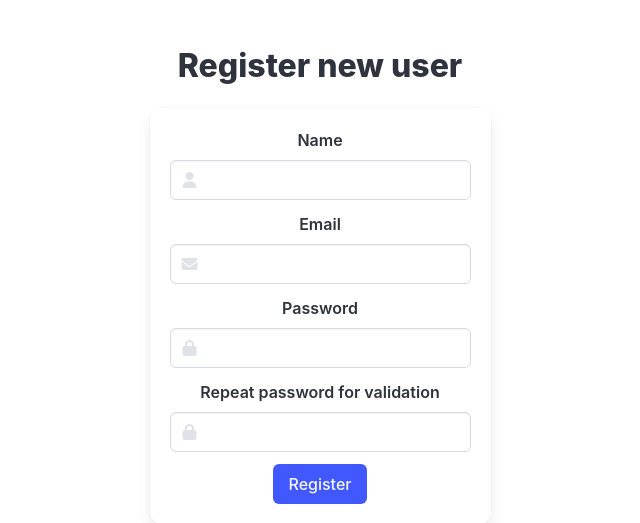
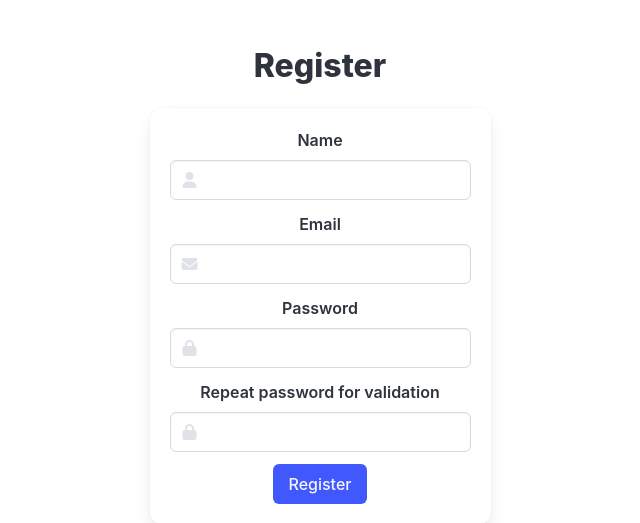
Before and after one commit to CrossMark/foosbam, a Flask app: page /auth/register in a window 1280 px wide. Shown: the part 56-579 px from the top of the page, without its empty margins (320-960 px from the left). Run offline with Flask 3, Linux system fonts and the light colour scheme.

Commit message:
register

```diff
--- a/foosbam/templates/auth/register.html
+++ b/foosbam/templates/auth/register.html
@@ -8,7 +8,7 @@
             <div class="columns is-centered">
                 <div class="column is-narrow">
                     <h1 class="title">
-                        Register new user
+                        Register
                     </h1>
                     <div class="box">
                         {{ m.quick_form(form) }}
```
